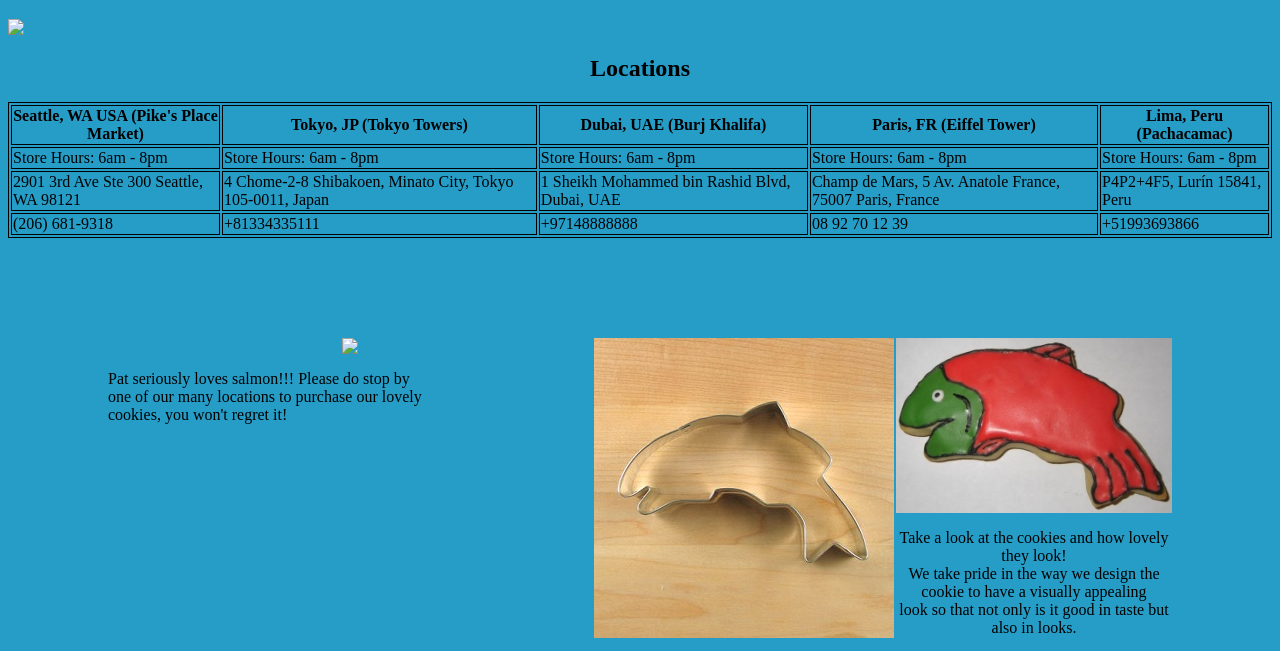
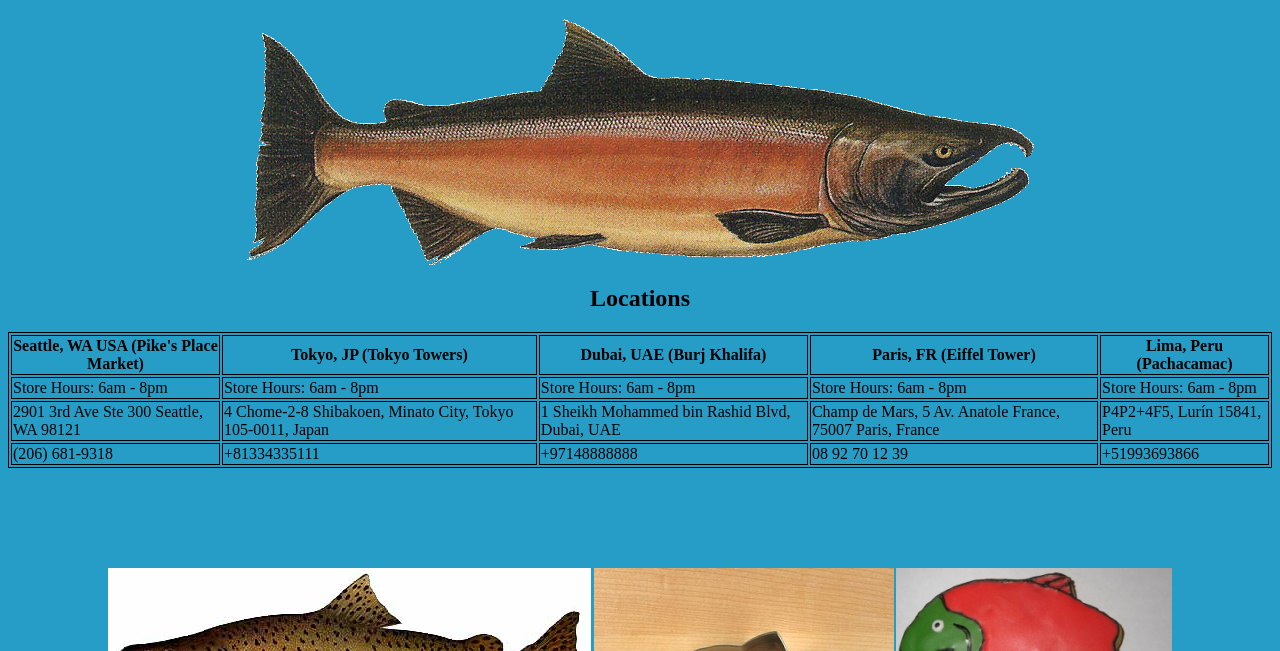
Before and after one commit to nawktopus/cookie-stand, a plain HTML site: page index.html in a window 1280 px wide. Shown: the part 90-741 px from the top of the page. Drawn offline with Linux system fonts and the light colour scheme; the site is published under a folder, as on GitHub Pages, so addresses that start at the root find nothing.

Commit message:
bad pull for image

```diff
--- a/index.html
+++ b/index.html
@@ -12,7 +12,7 @@
   <body>
     <h1>Welcome to Pat's Salmon Cookies!</h1>
 
-    <img id= "salmon" src="/assets/salmon.png">
+    <img id= "salmon" src="assets/salmon.png">
     <h2> Locations </h2>
     <table>
       <th> Seattle, WA USA (Pike's Place Market)</th>
@@ -44,7 +44,7 @@
     </table>
     <div id = "top">
     <div id = 'img.text'>
-    <img id="fish" src="/assets/chinook.jpg">
+    <img id="fish" src="assets/chinook.jpg">
     <p id="main"> Pat seriously loves salmon!!! Please do stop by
     <br>
     one of our many locations to purchase our lovely
--- a/styles.css
+++ b/styles.css
@@ -16,7 +16,7 @@ table {
     width:fit-content;
     display: flex;
    justify-content: center;
-
+    margin: auto;
 }
 
 h1 {
```
